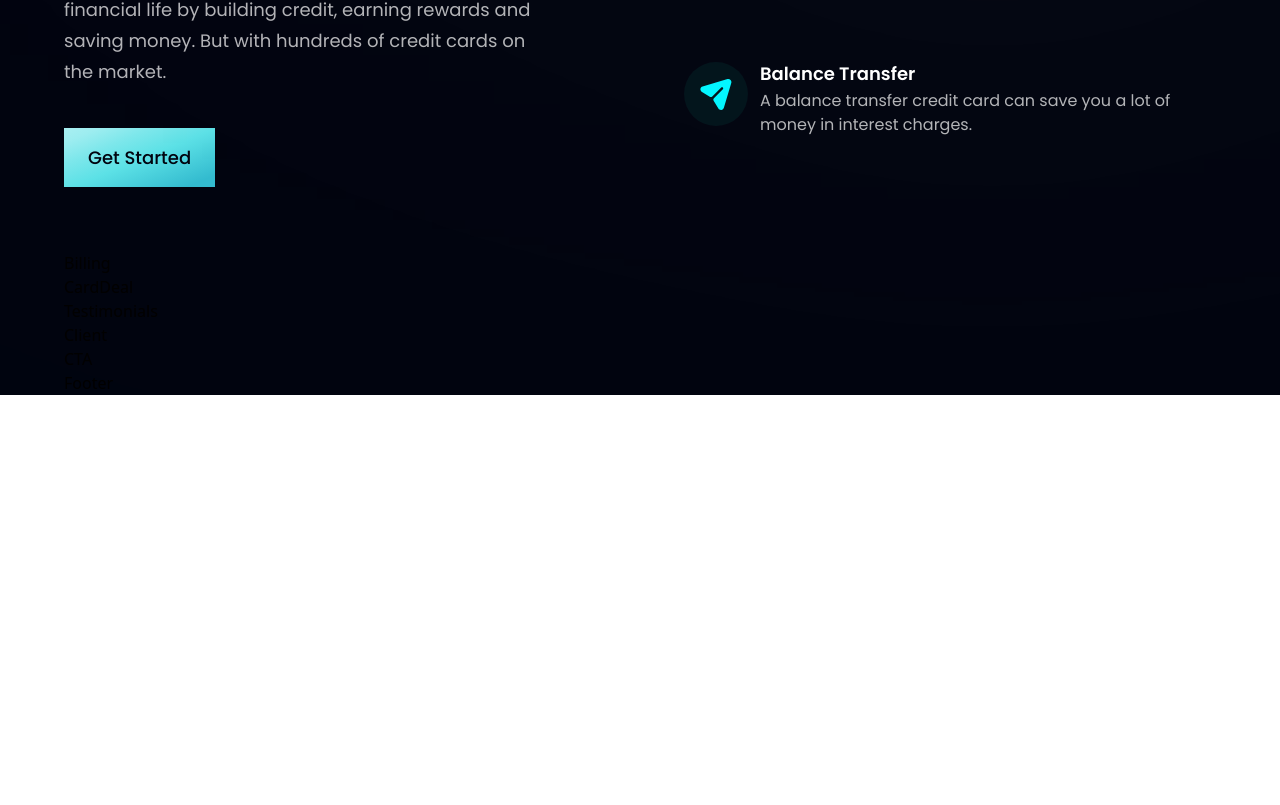
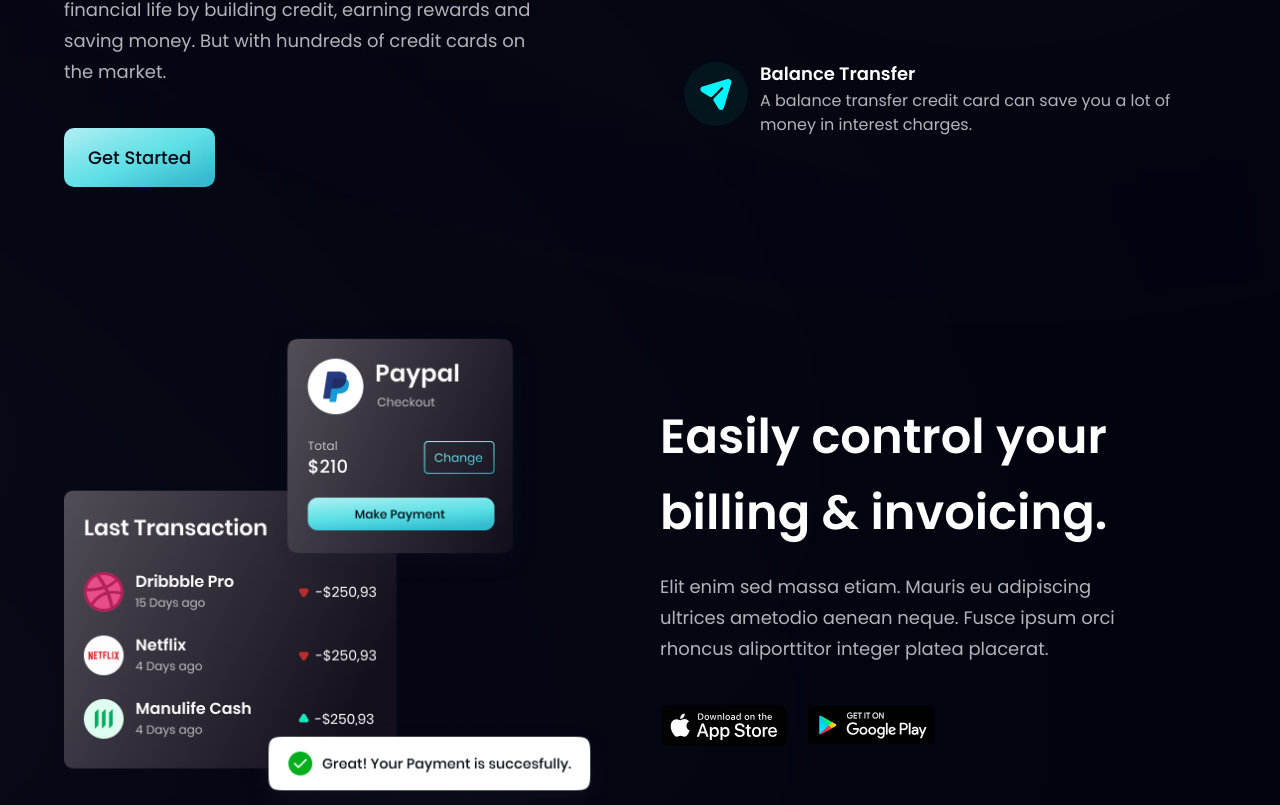
Before and after one commit to pedroseibel/modern-bank-app, a React (Vite) app: page / in a window 1280 px wide. Shown: the part 1295-2100 px from the top of the page. Before the commit the page ends 1690 px from the top, so only its background shows below. Built offline with nearby package versions, Linux system fonts and the light colour scheme.

Commit message:
Billing section + GetStarted button fix

```diff
--- a/src/components/Billing.jsx
+++ b/src/components/Billing.jsx
@@ -1,8 +1,25 @@
-import React from 'react'
+import { apple, bill, google } from '../assets';
+import styles, {layout} from '../style';
 
 const Billing = () => {
   return (
-    <div>Billing</div>
+    <section id="product" className={layout.sectionReverse}>
+      <div className={layout.sectionImgReverse}>
+      <img src={bill} alt="billing" className='w-[100%] h-[100%] relative z-[5]' />
+
+      <div className='absolute z-[3] -left-1/2 top-0 w-[50%] h-[50%] rounded-full white__gradient'/>
+      <div className='absolute z-[0] -left-1/2 bottom-0 w-[50%] h-[50%] rounded-full pink__gradient'/>
+      </div>
+
+      <div className={layout.sectionInfo}>
+        <h2 className={styles.heading2}>Easily control your <br className='sm:block hidden'/>billing & invoicing.</h2>
+        <p className={`${styles.paragraph} max-w-[470px] mt-5`}>Elit enim sed massa etiam. Mauris eu adipiscing ultrices ametodio aenean neque. Fusce ipsum orci rhoncus aliporttitor integer platea placerat.</p>
+        <div className='flex flex-row flex-wrap sm:mt-10 mt-6'>
+          <img src={apple} alt="app_store" className='w-[128px] h-[42px] object-contain mr-5 cursor-pointer' />
+          <img src={google} alt="play_store" className='w-[128px] h-[42px] object-contain cursor-pointer' />
+        </div>
+      </div>
+    </section>
   )
 }
 
--- a/src/components/Button.jsx
+++ b/src/components/Button.jsx
@@ -2,7 +2,7 @@
 
 const Button = ({styles}) => {
   return (
-    <button type='button' className={`py-4 px-6 bg-blue-gradient font-poppins font-medium text-[18px] text-primary outline-none ${styles}`}>
+    <button type='button' className={`py-4 px-6 bg-blue-gradient font-poppins font-medium text-[18px] text-primary outline-none rounded-[10px] ${styles}`}>
       Get Started
     </button>
   )
```
